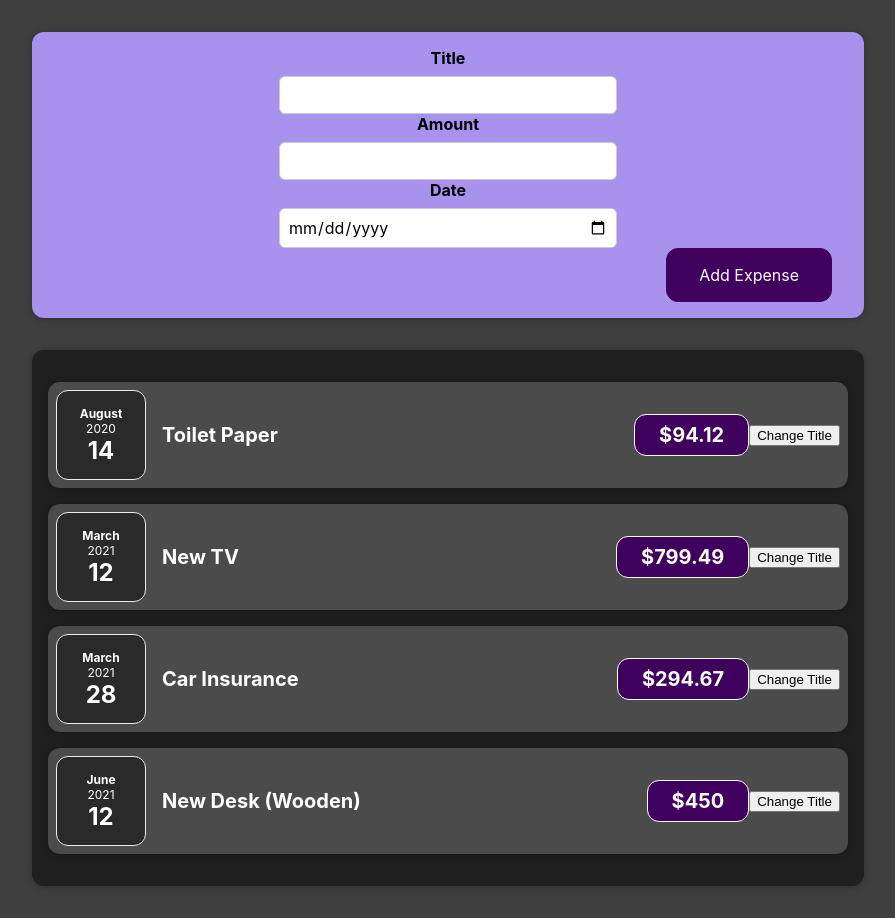
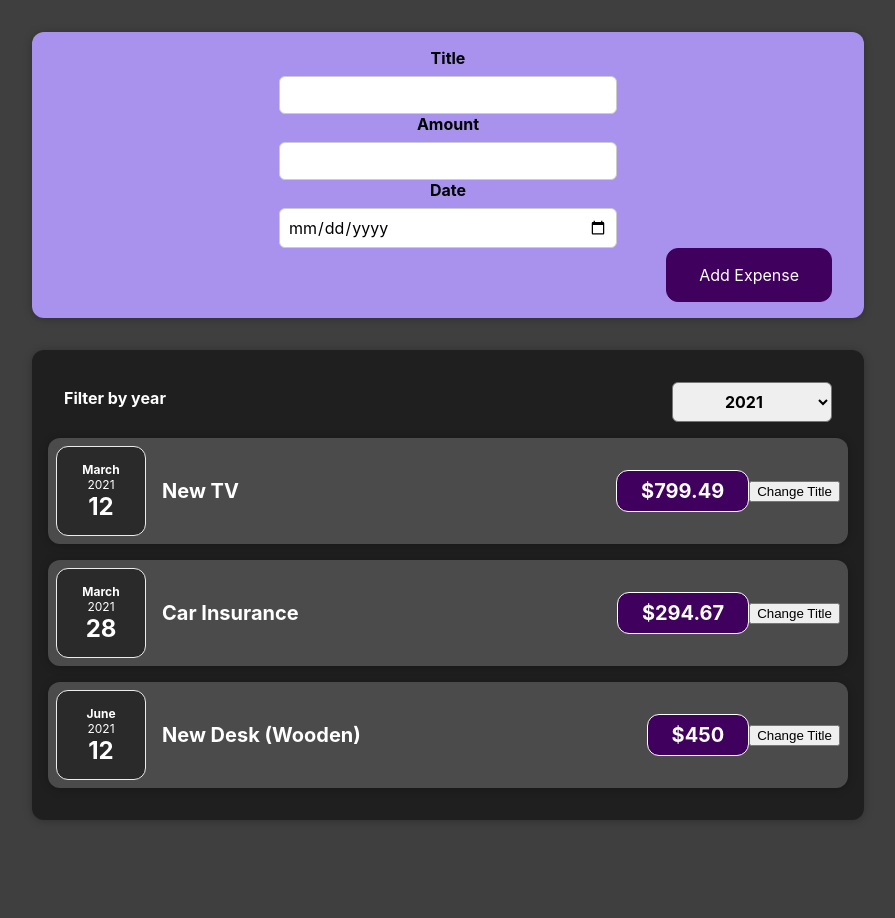
Before and after one commit to MitraNami/ExpenseTracker, a React (Create React App) app: page / in a window 1280 px wide. Shown: the whole page, without its empty margins (192-1087 px from the left). After the commit the page ends 852 px from the top, so only its background shows below. Built offline with nearby package versions, Linux system fonts and the light colour scheme.

Commit message:
Include ExpensesFilter component and filter the expenses with the selected year

```diff
--- a/src/components/Expenses/Expenses.js
+++ b/src/components/Expenses/Expenses.js
@@ -1,18 +1,26 @@
+import { useState } from "react";
+
 import ExpenseItem from "./ExpenseItem";
 import Card from "../UI/Card";
+import ExpensesFilter from "./ExpensesFilter";
 import "./Expenses.css";
 
 const Expenses = (props) => {
   const { items } = props;
 
+  const [year, setYear] = useState("2021");
+
   return (
     <Card className="expenses">
-      {items.map((item) => {
-        const { id, title, amount, date } = item;
-        return (
-          <ExpenseItem key={id} title={title} amount={amount} date={date} />
-        );
-      })}
+      <ExpensesFilter onSelectYear={setYear} selectedYear={year} />
+      {items
+        .filter((item) => item.date.getFullYear().toString() === year)
+        .map((item) => {
+          const { id, title, amount, date } = item;
+          return (
+            <ExpenseItem key={id} title={title} amount={amount} date={date} />
+          );
+        })}
     </Card>
   );
 };
```
